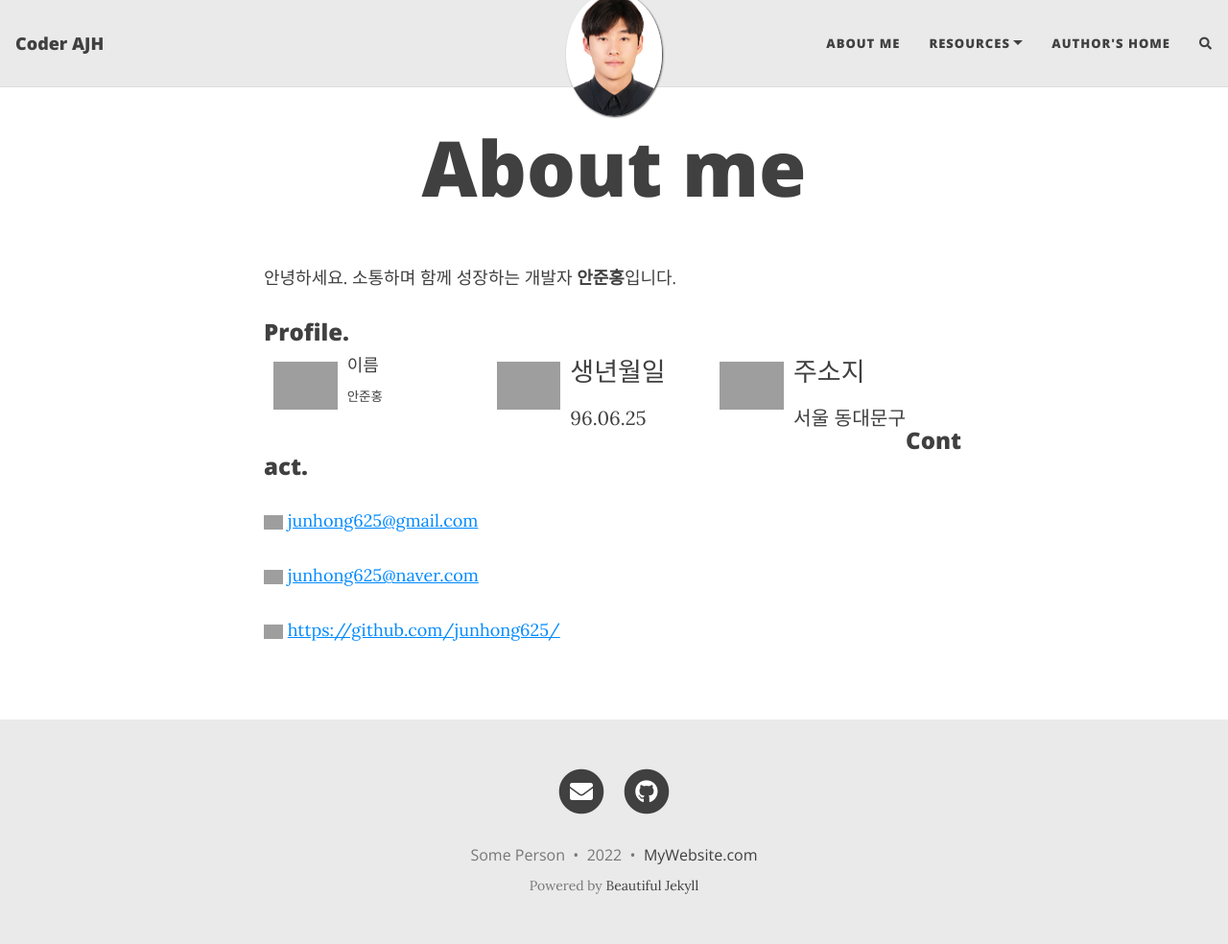
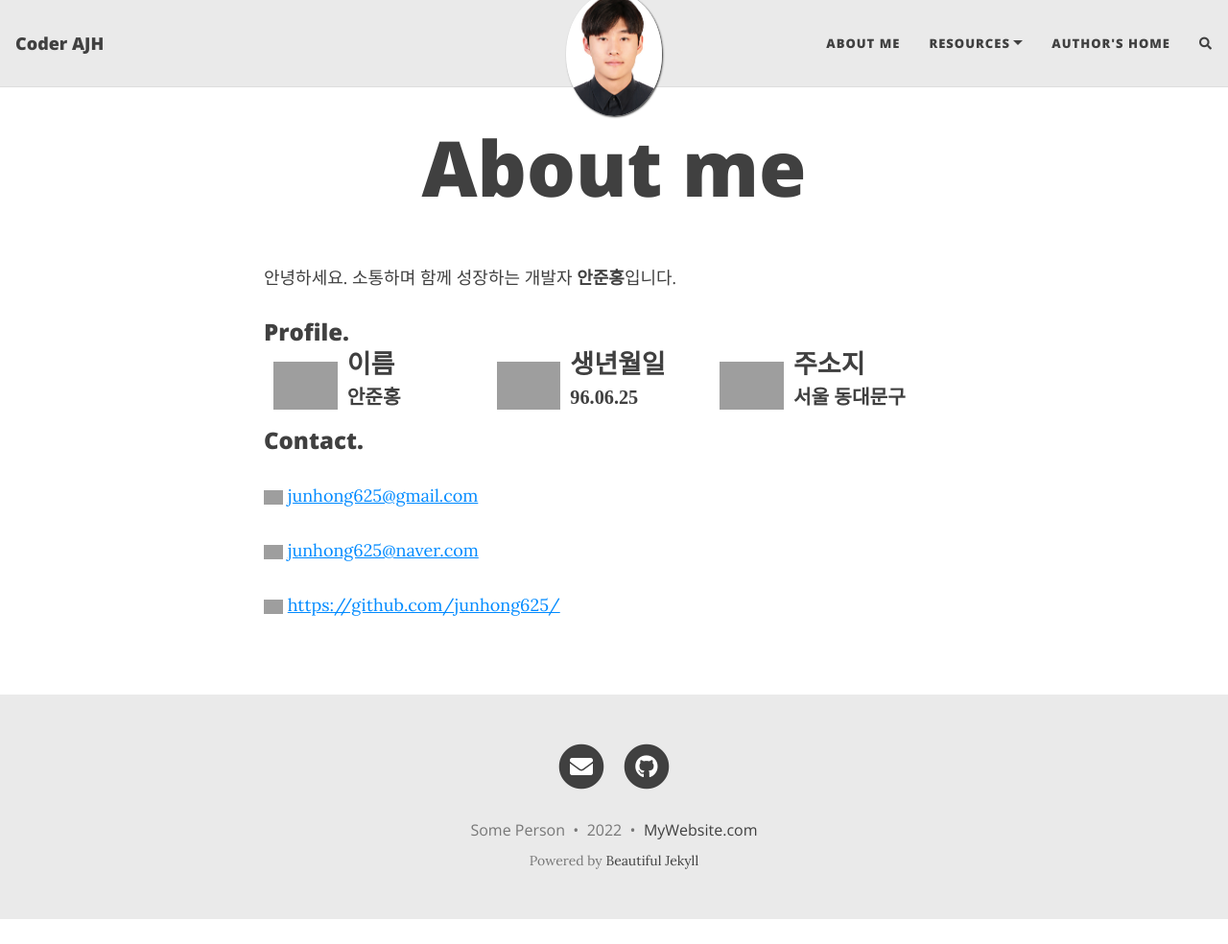
Before and after one commit to junhong625/junhong625.github.io, a Jekyll site: the page built from aboutme.md, in a window 1280 px wide and 984 px high. Shown: the whole window at 96% size. Built offline with Jekyll 4.4.1, drawn with Linux system fonts in a browser that asks for light colours; nearby versions of some CDN libraries; comment, search, counter and statistics services are not loaded; grey boxes are pictures that could not be loaded.

Commit message:
Update aboutme.md

```diff
--- a/aboutme.md
+++ b/aboutme.md
@@ -12,19 +12,19 @@
 <div style="float: left; padding: 10px;">
     <img src="https://user-images.githubusercontent.com/83000975/153178663-f5732bd8-0076-4296-b97e-a606141512d3.png" height=50 weight=50>
 </div>
-<div style="font:1.5em; float: left; width: 20%;">
+<div style="font: normal bold 1.5em/1em 'sans-serif'; float: left; width: 20%;">
 이름 <br> <sub>안준홍</sub>
 </div>
 <div style="float: left; padding: 10px;">
     <img src="https://user-images.githubusercontent.com/83000975/153178942-8d92fb14-5d4d-474e-b8a4-9fd660159269.jpg" height=50 weight=50>
 </div>
-<div style="font-size:1.5em; float: left; width: 20%;">
+<div style="font: normal bold 1.5em/1em 'sans-serif'; float: left; width: 20%;">
 생년월일 <br> <sub>96.06.25</sub>
 </div>
 <div style="float: left; padding: 10px;">
     <img src="https://user-images.githubusercontent.com/83000975/153180179-1314dcba-da79-4eff-b068-e4f4c884cce7.jpg" height=50 weight=50>
 </div>
-<div style="font-size:1.5em; float: left;">
+<div style="font: normal bold 1.5em/1em 'sans-serif'; float: left;">
 주소지 <br> <sub>서울 동대문구</sub>
 </div>
 
```
